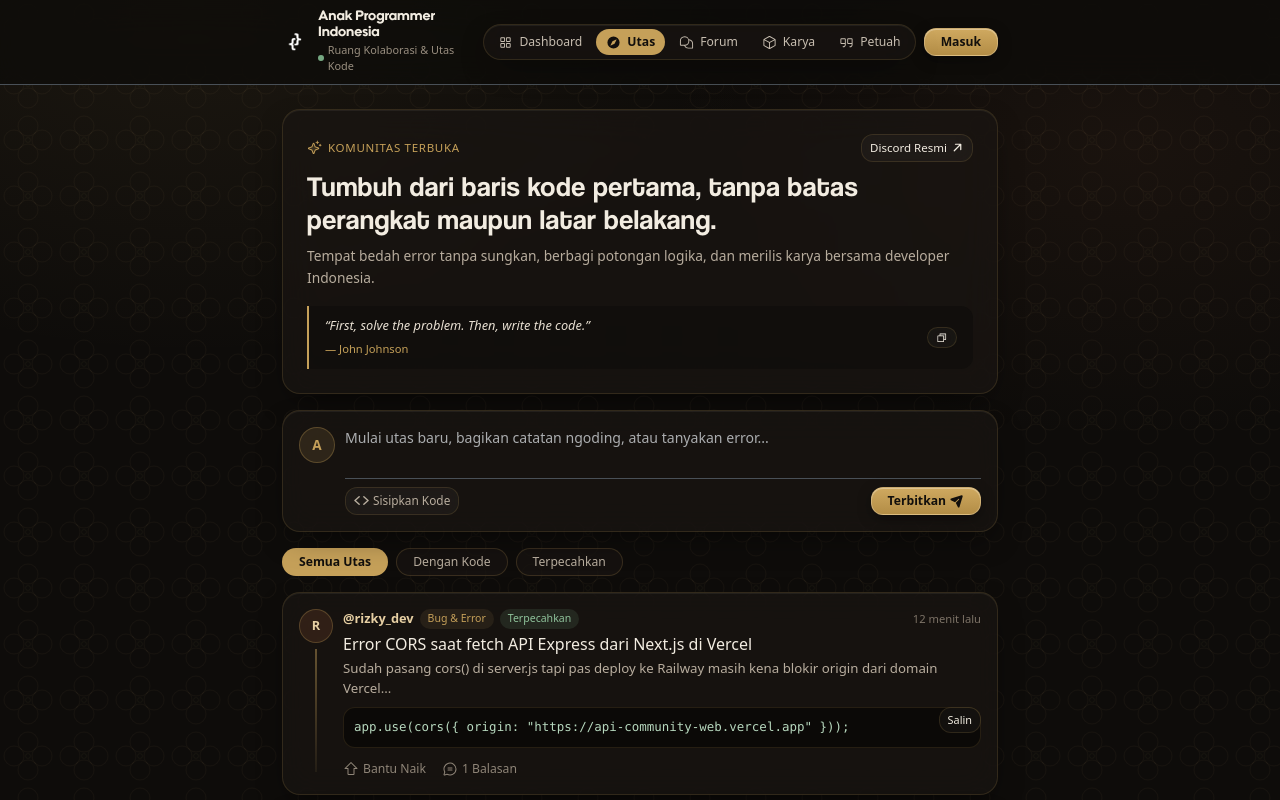
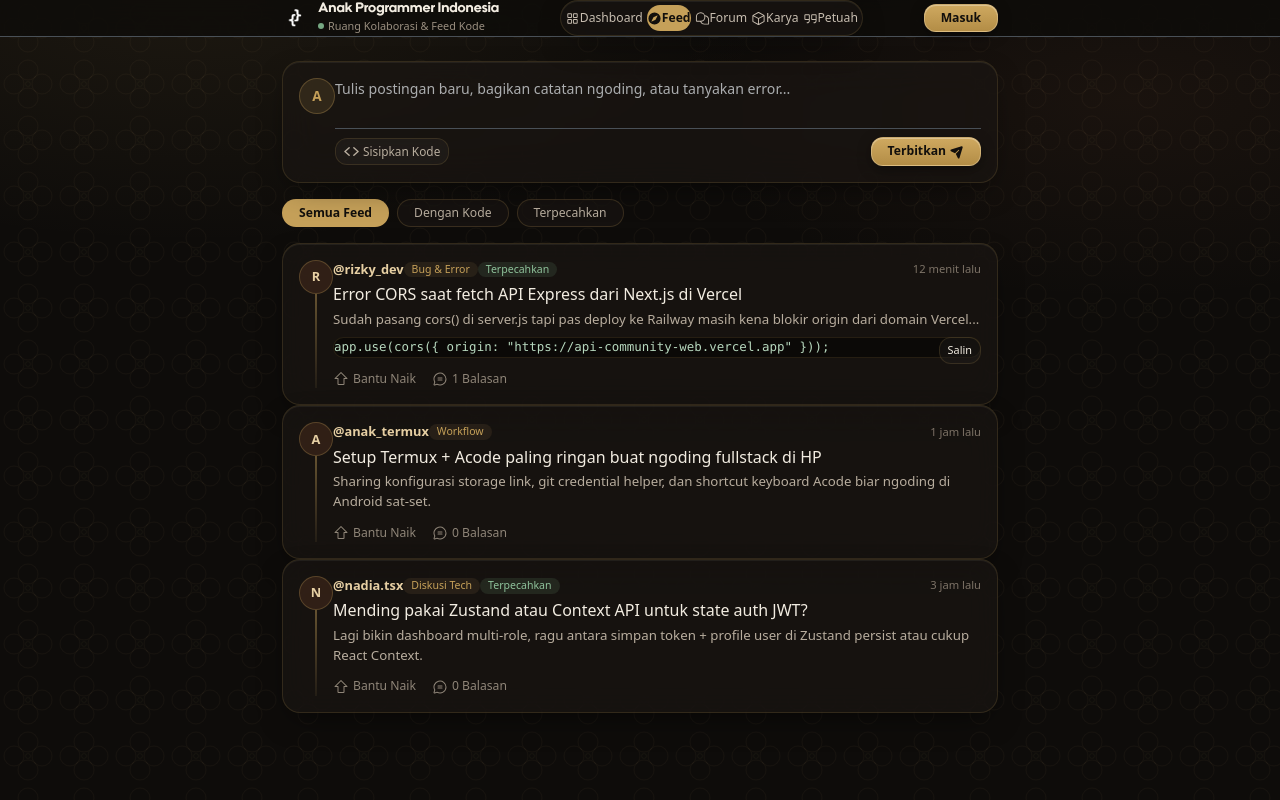
Before and after one commit to amotionwebsite/api-community-web, a Next.js app in the folder client/: page / in a window 1280 px wide. Shown: the top 800 px of the page. Built offline with nearby package versions, Linux system fonts and the light colour scheme.

Commit message:
refactor: hapus card komunitas terbuka di beranda dan ubah istilah Utas ke Feed

```diff
--- a/client/src/app/globals.css
+++ b/client/src/app/globals.css
@@ -1,5 +1,4 @@
-@import "tailwindcss";
-
+/* === SISTEM DESAIN: BATIK + CODE SMOKED GLASS (NO NEON) === */
 :root {
   --bg-obsidian: #0e0c0a;
   --surface-glass: rgba(25, 21, 18, 0.72);
@@ -12,11 +11,6 @@
   --text-ivory: #f2ece1;
   --text-sand: #b8ad9e;
   --text-muted: #7d7367;
-}
-
-body {
-  background-color: var(--bg-obsidian);
-  color: var(--text-ivory);
 }
 
 .handcrafted-canvas {
--- a/client/src/components/Navbar.js
+++ b/client/src/components/Navbar.js
@@ -16,7 +16,7 @@ import { useAuthStore } from "../store/useAuthStore";
 
 const NAV_ITEMS = [
   { href: "/dashboard", label: "Dashboard", icon: SquaresFour },
-  { href: "/", label: "Utas", icon: Compass },
+  { href: "/", label: "Feed", icon: Compass },
   { href: "/forum", label: "Forum", icon: ChatsTeardrop },
   { href: "/showcase", label: "Karya", icon: Cube },
   { href: "/quotes", label: "Petuah", icon: Quotes },
@@ -78,7 +78,7 @@ export default function Navbar() {
                     backgroundColor: "#76a882",
                   }}
                 />
-                <span>Ruang Kolaborasi &amp; Utas Kode</span>
+                <span>Ruang Kolaborasi &amp; Feed Kode</span>
               </div>
             </div>
           </Link>
--- a/client/src/views/HomeView.js
+++ b/client/src/views/HomeView.js
@@ -1,26 +1,20 @@
 "use client";
 
-import { useState, useEffect } from "react";
+import { useState } from "react";
 import Link from "next/link";
 import { motion, AnimatePresence } from "framer-motion";
 import {
-  Copy,
-  Check,
   ChatCircleText,
   ArrowFatUp,
   CodeSimple,
   PaperPlaneTilt,
-  Sparkle,
-  ArrowUpRight,
 } from "@phosphor-icons/react";
 import Navbar from "../components/Navbar";
-import { MOTIVATIONAL_QUOTES } from "../data/quotes";
 import { INITIAL_THREADS } from "../data/threads";
 import { useAuthStore } from "../store/useAuthStore";
 
 export default function HomeView() {
   const user = useAuthStore((s) => s.user);
-  const [quote, setQuote] = useState(MOTIVATIONAL_QUOTES[0]);
   const [copiedId, setCopiedId] = useState(null);
   const [threads, setThreads] = useState(INITIAL_THREADS);
   const [upvotedIds, setUpvotedIds] = useState([]);
@@ -28,11 +22,6 @@ export default function HomeView() {
   const [codeSnippet, setCodeSnippet] = useState("");
   const [showCodeInput, setShowCodeInput] = useState(false);
   const [filter, setFilter] = useState("semua");
-
-  useEffect(() => {
-    const idx = Math.floor(Math.random() * MOTIVATIONAL_QUOTES.length);
-    setQuote(MOTIVATIONAL_QUOTES[idx]);
-  }, []);
 
   const handleCopy = async (text, id) => {
     try {
@@ -86,99 +75,12 @@ export default function HomeView() {
     <div className="min-vh-100 d-flex flex-column handcrafted-canvas pb-5">
       <Navbar />
 
-      <main className="container py-4 flex-grow-1" style={{ maxWidth: "740px" }}>
-        {/* Pinned Manifesto & Petuah Card */}
-        <motion.section
-          initial={{ opacity: 0, y: 14 }}
-          animate={{ opacity: 1, y: 0 }}
-          transition={{ duration: 0.45 }}
-          className="smoked-glass p-3 p-sm-4 mb-3"
-        >
-          <div className="d-flex align-items-center justify-content-between mb-2">
-            <span
-              className="d-inline-flex align-items-center gap-1.5"
-              style={{
-                fontSize: "0.72rem",
-                letterSpacing: "0.06em",
-                textTransform: "uppercase",
-                color: "#c5a059",
-              }}
-            >
-              <Sparkle weight="duotone" size={15} />
-              <span>Komunitas Terbuka</span>
-            </span>
-            <a
-              href="https://discord.gg/7A5qtTpYT"
-              target="_blank"
-              rel="noopener noreferrer"
-              className="btn btn-sm btn-glass-subtle px-2.5 py-1 d-inline-flex align-items-center gap-1"
-              style={{ fontSize: "0.72rem" }}
-            >
-              <span>Discord Resmi</span>
-              <ArrowUpRight weight="bold" size={13} />
-            </a>
-          </div>
-
-          <h1
-            style={{
-              fontFamily: "var(--font-coolvetica), sans-serif",
-              color: "#f2ece1",
-              letterSpacing: "0.02em",
-            }}
-            className="h3 mb-2"
-          >
-            Tumbuh dari baris kode pertama, tanpa batas perangkat maupun latar belakang.
-          </h1>
-          <p
-            className="mb-3"
-            style={{ fontSize: "0.86rem", color: "#b8ad9e", lineHeight: 1.65 }}
-          >
-            Tempat bedah error tanpa sungkan, berbagi potongan logika, dan
-            merilis karya bersama developer Indonesia.
-          </p>
-
-          {/* Quote Strip */}
-          <div
-            className="p-2.5 px-3 d-flex align-items-center justify-content-between gap-2"
-            style={{
-              background: "rgba(14, 12, 10, 0.55)",
-              borderLeft: "2.5px solid #c5a059",
-              borderRadius: "0 12px 12px 0",
-            }}
-          >
-            <div>
-              <p
-                className="fst-italic mb-0"
-                style={{ fontSize: "0.8rem", color: "#e8dfd2" }}
-              >
-                &ldquo;{quote.text}&rdquo;
-              </p>
-              <span style={{ fontSize: "0.7rem", color: "#c5a059" }}>
-                — {quote.author}
-              </span>
-            </div>
-            <button
-              type="button"
-              onClick={() =>
-                handleCopy(`"${quote.text}" — ${quote.author}`, "quote-home")
-              }
-              className="btn btn-sm btn-glass-subtle px-2 py-1 flex-shrink-0"
-              style={{ fontSize: "0.72rem" }}
-            >
-              {copiedId === "quote-home" ? (
-                <Check weight="bold" color="#76a882" />
-              ) : (
-                <Copy weight="duotone" />
-              )}
-            </button>
-          </div>
-        </motion.section>
-
-        {/* Composer Utas Baru ala Threads */}
+      <main className="container py-4 flex-grow-1 mb-4" style={{ maxWidth: "740px" }}>
+        {/* Composer Postingan Baru */}
         <motion.form
           initial={{ opacity: 0, y: 12 }}
           animate={{ opacity: 1, y: 0 }}
-          transition={{ duration: 0.45, delay: 0.08 }}
+          transition={{ duration: 0.4 }}
           onSubmit={handleCreatePost}
           className="smoked-glass p-3 mb-3"
         >
@@ -203,7 +105,7 @@ export default function HomeView() {
                 rows={2}
                 value={postText}
                 onChange={(e) => setPostText(e.target.value)}
-                placeholder="Mulai utas baru, bagikan catatan ngoding, atau tanyakan error..."
+                placeholder="Tulis postingan baru, bagikan catatan ngoding, atau tanyakan error..."
                 className="form-control border-0 bg-transparent p-0 shadow-none"
                 style={{
                   color: "#f2ece1",
@@ -264,7 +166,7 @@ export default function HomeView() {
         {/* Filter Pill */}
         <div className="d-flex align-items-center gap-2 mb-3">
           {[
-            { id: "semua", label: "Semua Utas" },
+            { id: "semua", label: "Semua Feed" },
             { id: "code", label: "Dengan Kode" },
             { id: "solved", label: "Terpecahkan" },
           ].map((tab) => (
@@ -287,7 +189,7 @@ export default function HomeView() {
           ))}
         </div>
 
-        {/* Feed Utas ala Threads */}
+        {/* Feed Diskusi */}
         <div className="d-flex flex-column gap-2.5 mb-4">
           {visibleThreads.map((item, index) => {
             const upvoted = upvotedIds.includes(item.id);
@@ -306,7 +208,7 @@ export default function HomeView() {
                 className="smoked-glass smoked-glass-interactive p-3"
               >
                 <div className="d-flex gap-2.5">
-                  {/* Avatar + Garis Utas */}
+                  {/* Avatar + Garis Alur */}
                   <div className="d-flex flex-column align-items-center">
                     <div
                       className="rounded-circle d-flex align-items-center justify-content-center flex-shrink-0"
@@ -325,7 +227,7 @@ export default function HomeView() {
                     <div className="thread-spine flex-grow-1 my-1.5" />
                   </div>
 
-                  {/* Isi Utas */}
+                  {/* Isi Postingan */}
                   <div className="flex-grow-1 min-w-0">
                     <div className="d-flex align-items-center justify-content-between gap-2 mb-1">
                       <div className="d-flex align-items-center gap-1.5 flex-wrap">
```
